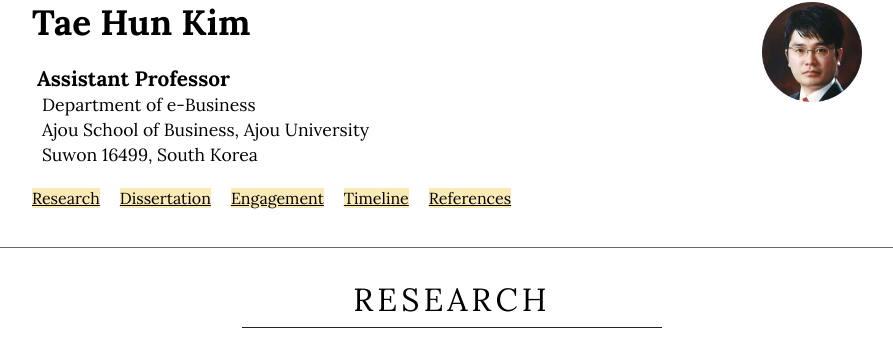
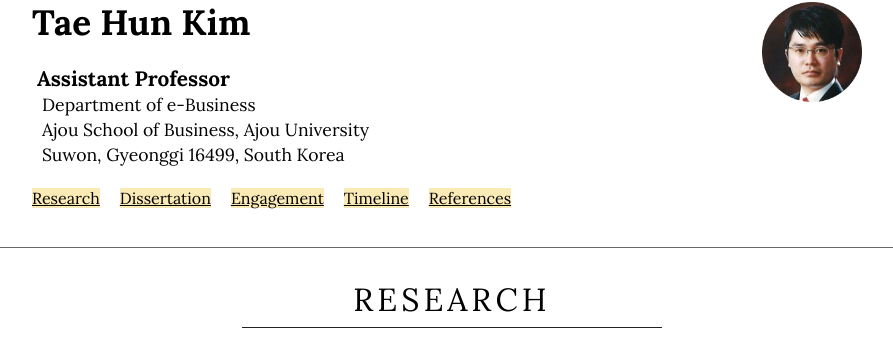
Before and after one commit to istaehun/taehun, a Jekyll site: the page built from index.html, in a window 1280 px wide and 900 px high. Shown: the part 108-445 px from the top of the window, without its empty margins (188-1081 px from the left). Built offline with Jekyll 4.4.1, drawn with Linux system fonts in a browser that asks for light colours; nearby versions of some CDN libraries.

Commit message:
Update info.yml

```diff
--- a/_data/info.yml
+++ b/_data/info.yml
@@ -2,4 +2,4 @@ main: Assistant Professor
 extra:
   - Department of e-Business
   - Ajou School of Business, Ajou University
-  - Suwon 16499, South Korea
+  - Suwon, Gyeonggi 16499, South Korea
```
